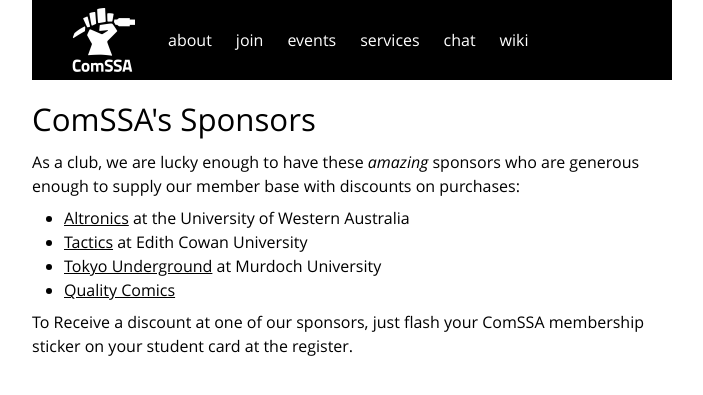
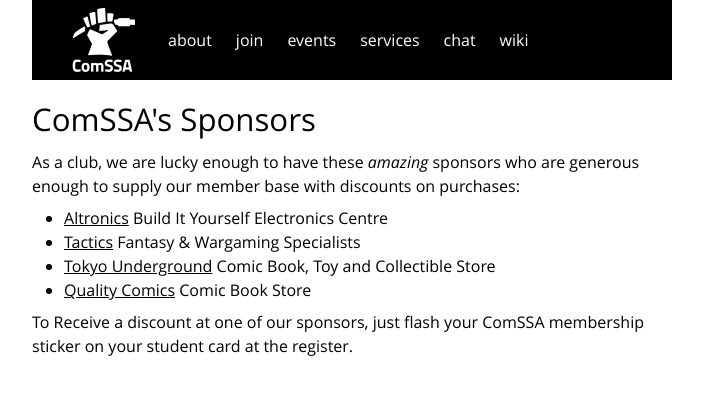
Before and after one commit to ComSSA/www.comssa.org.au, a Jekyll site: the page built from sponsors/index.md, in a window 1280 px wide. Shown: the top 395 px of the page, without its empty margins (288-991 px from the left). Built offline with Jekyll 4.4.1, drawn with Linux system fonts in a browser that asks for light colours.

Commit message:
descriptions for sponsors

```diff
--- a/sponsors/index.md
+++ b/sponsors/index.md
@@ -6,10 +6,10 @@ title: ComSSA's Sponsors
 As a club, we are lucky enough to have these _amazing_ sponsors who are generous
 enough to supply our member base with discounts on purchases:
 
-  * [Altronics] at the University of Western Australia
-  * [Tactics] at Edith Cowan University
-  * [Tokyo Underground] at Murdoch University
-  * [Quality Comics]
+  * [Altronics] Build It Yourself Electronics Centre
+  * [Tactics] Fantasy & Wargaming Specialists
+  * [Tokyo Underground] Comic Book, Toy and Collectible Store
+  * [Quality Comics]  Comic Book Store
 
 To Receive a discount at one of our sponsors, just flash your ComSSA membership
 sticker on your student card at the register.
```
